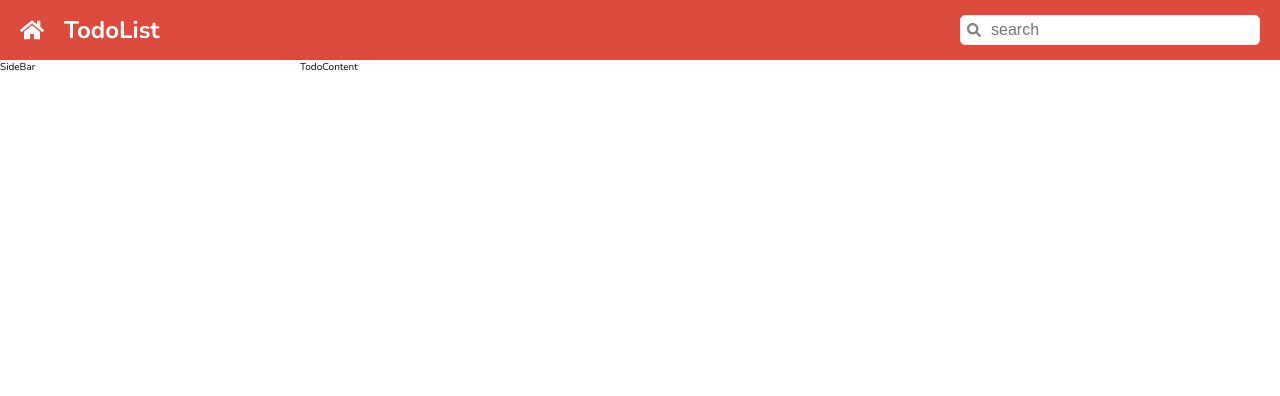
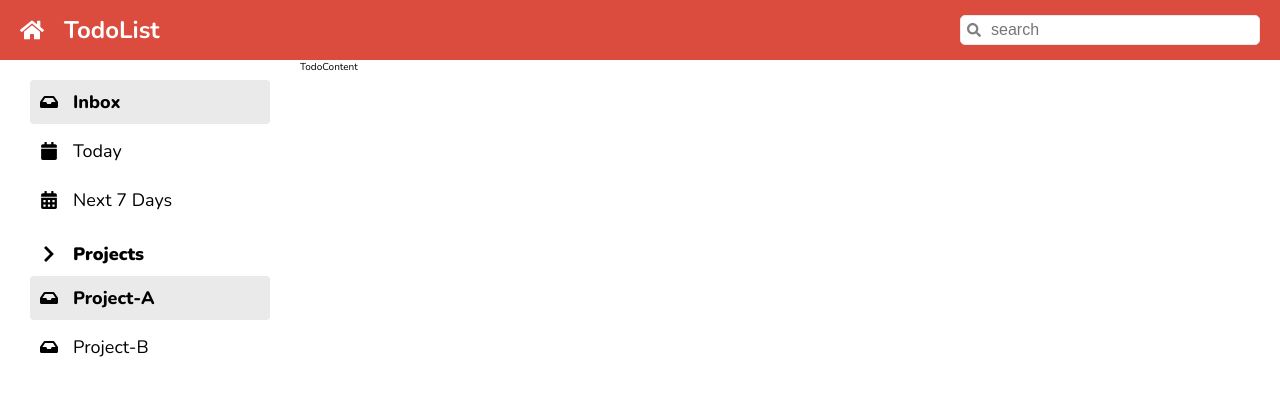
Before and after one commit to fuseeiam/cc15-todolist-fuse, a React (Create React App) app: page / in a window 1280 px wide. Shown: the top 396 px of the page. Built offline with nearby package versions, Linux system fonts and the light colour scheme.

Commit message:
finish-07-sidebarApp

```diff
--- a/src/app/App.jsx
+++ b/src/app/App.jsx
@@ -1,17 +1,81 @@
+// Dependencies
 import './App.scss';
-import { FaHome } from 'react-icons/fa';
+import { FaHome, FaInbox, FaCalendar, FaCalendarAlt, FaChevronDown } from 'react-icons/fa';
 import Header from '../components/Header';
+import ListItem from '../components/ListItem';
+import Lists from '../components/Lists';
 
 function App() {
+  // <ListItem text='Inbox' icon={<FaInbox />} active={true} />
+
+  const generalLists = [
+    { id: 1, text: 'Inbox', icon: <FaInbox />, active: true },
+    { id: 2, text: 'Today', icon: <FaCalendar />, active: false },
+    { id: 3, text: 'Next 7 Days', icon: <FaCalendarAlt />, active: false },
+  ];
+
+  const projectLists = [
+    { id: 4, text: 'Project-A', icon: <FaInbox />, active: true },
+    { id: 5, text: 'Project-B', icon: <FaInbox />, active: false },
+  ];
+
   return (
     <div className='todo'>
       <div className='todo__header'>
         <Header />
       </div>
-      <div className='todo__sidebar'>SideBar</div>
+      <div className='todo__sidebar'>
+        <aside className='sidebar'>
+          <section className='sidebar__category'>
+            <Lists data={generalLists} />
+          </section>
+          <section className='sidebar__category'>
+            <div className='accordion'>
+              {/* Toggle */}
+              <div className='accordion__toggle'>
+                <li className='accordion__item'>
+                  <FaChevronDown className='accordion__item__icon accordion__item__active' />
+                  <p className='accordion__item__text'>Projects</p>
+                </li>
+              </div>
+
+              {/* Lists */}
+              <Lists data={projectLists} />
+            </div>
+          </section>
+        </aside>
+      </div>
       <div className='todo__content'>TodoContent</div>
     </div>
   );
 }
 
 export default App;
+
+/*
+ <ul className='list'>
+  // #1
+                 {projectLists.map((obj) => (
+                  <ListItem key={obj.id} text={obj.text} icon={obj.icon} active={obj.active} />
+                ))}
+
+                // #2
+                {projectLists.map((obj) => {
+                  obj.key = obj.id;
+                  delete obj.id;
+                  return <ListItem {...obj} />;
+                })}
+</ul>
+*/
+
+
+/* Challenge : Refactor
+- ให้ 2 section render UI ที่...
+     - Option A (2/5) : render ต่างกัน <Lists/> กับ <Accordion/>
+     - Option B (4/5) : render UI เดียวกัน เช่น <Lists/>
+     - Option B (5/5) : render UI <Lists/> ภายใต้  <Accordion> <Lists/> </Accordion>
+     // ใช้ props.children
+
+     */
+/* <ul className = 'List'>
+*/
--- a/src/app/App.scss
+++ b/src/app/App.scss
@@ -20,3 +20,43 @@
         grid-column: 2/-1;
     }
 }
+
+.sidebar {
+    display: flex;
+    flex-direction: column;
+    gap: 10px;
+    padding: 20px 30px;
+    // background-color: wheat;
+    height: calc(100vh - $header-height);
+}
+
+// SCSS : mixins and extends concept
+
+// BLOCK
+.accordion {
+
+    // ELEMENT
+    &__item {
+        display: flex;
+        align-items: center;
+        gap: 15px;
+        font-size: 1.8rem;
+        padding: 10px;
+        border-radius: 4px;
+        font-weight: 900;
+
+        // MODIFIER
+        &__icon {
+            cursor: pointer;
+            transition: 1s;
+        }
+
+        &__active {
+            transform: rotate(-90deg);
+        }
+
+        &__text {
+            font-weight: inherit;
+        }
+    }
+}
--- /dev/null
+++ b/src/components/ListItem.jsx
@@ -0,0 +1,28 @@
+import './ListItem.scss';
+import { FaInbox } from 'react-icons/fa';
+
+/*
+props = {
+  text : string
+  icon : <Component/>
+  active: boolean
+}
+*/
+function ListItem(props) {
+    console.log(props); // props = {text: "custom text"}
+
+    const listClassName = `list__item ${props.active ? 'active' : ''}`;
+    // active=false => textClassName = "list__item"
+    // active=true => textClassName = "list__item active"
+
+    return (
+        <li className={listClassName}>
+            {props.icon}
+            <p className='list__item__text'>{props.text}</p>
+        </li>
+    );
+}
+// CSS + JS Value == DynamicsClassName
+// not-active :  className='list__item'
+// active :   className='list__item active'
+export default ListItem;
--- /dev/null
+++ b/src/components/ListItem.scss
@@ -0,0 +1,34 @@
+@import '../index.scss';
+
+// Block
+.list {
+    display: flex;
+    flex-direction: column;
+    gap: 5px;
+
+    // Element
+    &__item {
+        display: flex;
+        align-items: center;
+        gap: 15px;
+        font-size: 1.8rem;
+        padding: 10px;
+        border-radius: 4px;
+        cursor: pointer;
+        font-weight: 400;
+
+        &:hover {
+            background-color: $grey-light;
+        }
+
+        // Modifier
+        &__text {
+            font-weight: inherit;
+        }
+    }
+}
+
+.active {
+    font-weight: 800;
+    background-color: $grey-light;
+}
--- /dev/null
+++ b/src/components/Lists.jsx
@@ -0,0 +1,27 @@
+import ListItem from './ListItem';
+/*
+props = {
+    data : Array<{
+            id:number,
+            text:string,
+            icon:<Component/>,
+            active:true
+        }>
+}
+*/
+function Lists(props) {
+    return (
+        <ul className='list'>
+            {props.data.map((obj) => (
+                <ListItem
+                    key={obj.id}
+                    text={obj.text}
+                    icon={obj.icon}
+                    active={obj.active}
+                />
+            ))}
+        </ul>
+    );
+}
+
+export default Lists;
--- /dev/null
+++ b/src/components/Lists.scss
@@ -0,0 +1 @@
+@import './index.scss';
--- /dev/null
+++ b/src/components/Sidebar.scss
@@ -0,0 +1,67 @@
+@import '../index.scss';
+
+.sidebar {
+    display: grid;
+
+
+
+    &__inbox {
+        font-size: 1rem;
+        color: black;
+        display: flex;
+        gap: 10px;
+        padding: 10px;
+
+        cursor: pointer;
+    }
+
+    &__calender {
+        font-size: 1rem;
+        color: black;
+        display: flex;
+        gap: 10px;
+        padding: 10px;
+        cursor: pointer;
+    }
+
+    &__nextday {
+        font-size: 1rem;
+        color: black;
+        display: flex;
+        gap: 10px;
+        padding: 10px;
+        cursor: pointer;
+    }
+
+}
+
+.projects {
+    display: grid;
+
+    &__project {
+        color: black;
+        display: flex;
+        gap: 10px;
+        padding: 10px;
+        cursor: pointer;
+
+    }
+
+    &__work {
+
+        color: black;
+        display: flex;
+        gap: 10px;
+        padding: 10px;
+        cursor: pointer;
+    }
+
+    &__home {
+        font-size: 2.4rem;
+        color: black;
+        display: flex;
+        gap: 10px;
+        padding: 10px;
+        cursor: pointer;
+    }
+}
--- a/src/index.scss
+++ b/src/index.scss
@@ -30,3 +30,7 @@ body {
   -webkit-font-smoothing: antialiased;
   -moz-osx-font-smoothing: grayscale;
 }
+
+li {
+  list-style: none;
+}
```
Also changed, not shown: src/components/Sidebar.jsx (added, +36 -0 lines).
